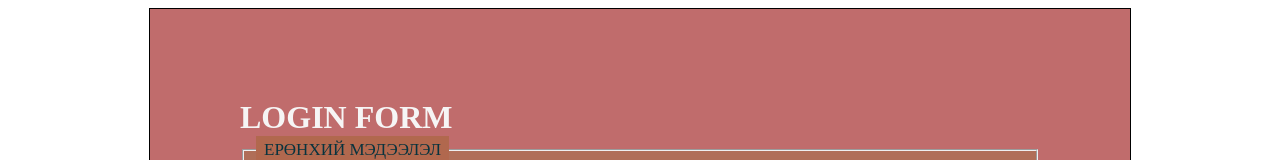
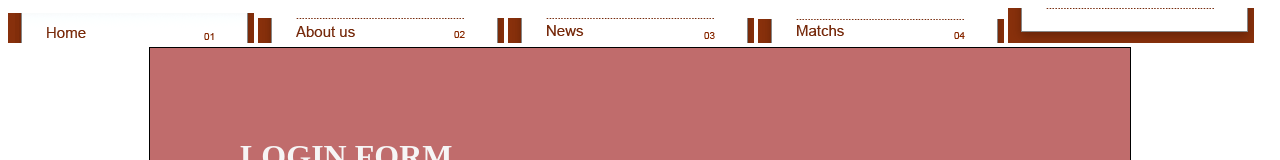
Before and after one commit to Erdenezul247/Erdenezul, a plain HTML site: page login.html in a window 1280 px wide. Shown: the top 160 px of the page. Drawn offline with Linux system fonts and the light colour scheme.

Commit message:
Update login.html
Updated Login.html

```diff
--- a/login.html
+++ b/login.html
@@ -5,6 +5,8 @@
         <title>LeBron James</title>
         <link rel="icon" href="https://www.flaticon.com/free-icon/ball-of-basketball_55243">
     </head>
+    <div id="nav"> <a href="index.html"><img src="images/m1.gif" width="246" height="30" alt="M1"></a> <a href="AboutUs.html"><img src="images/m2.gif" width="246" height="25" alt="M2"></a> <a href="News.html"><img src="images/m3.gif" width="246" height="25" alt="M3"></a> <a href="Matchs.html"><img src="images/m4.gif" width="246" height="24" alt="M4"></a> <img src="images/m8.gif" width="246" height="35" alt="M8"> </div>
+    <div id="body"><!-- Tolgoi heseg -->
     <meta charset="UTF-8">
     <meta http-equiv="X-UA-Compatible" content="IE=edge">
     <meta name="viewport" content="width=device-width, initial-scale=1.0">
```
